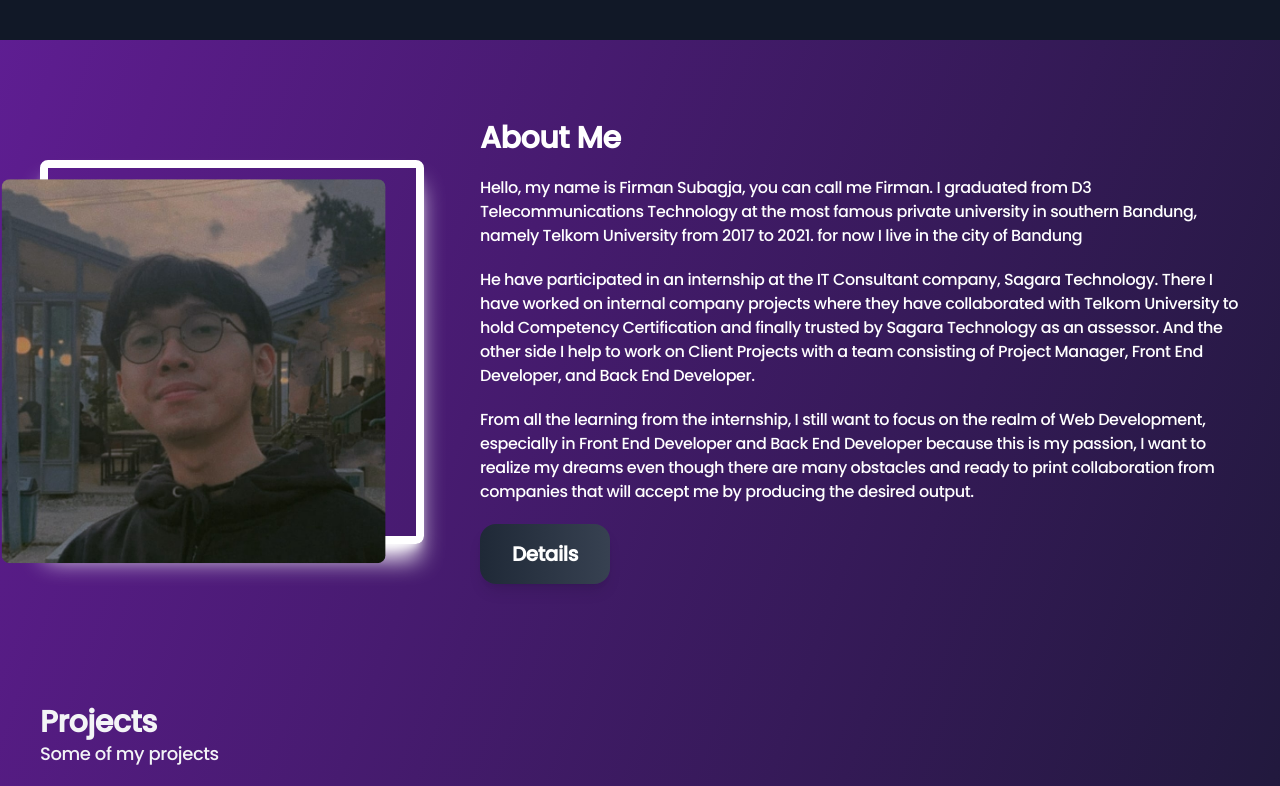
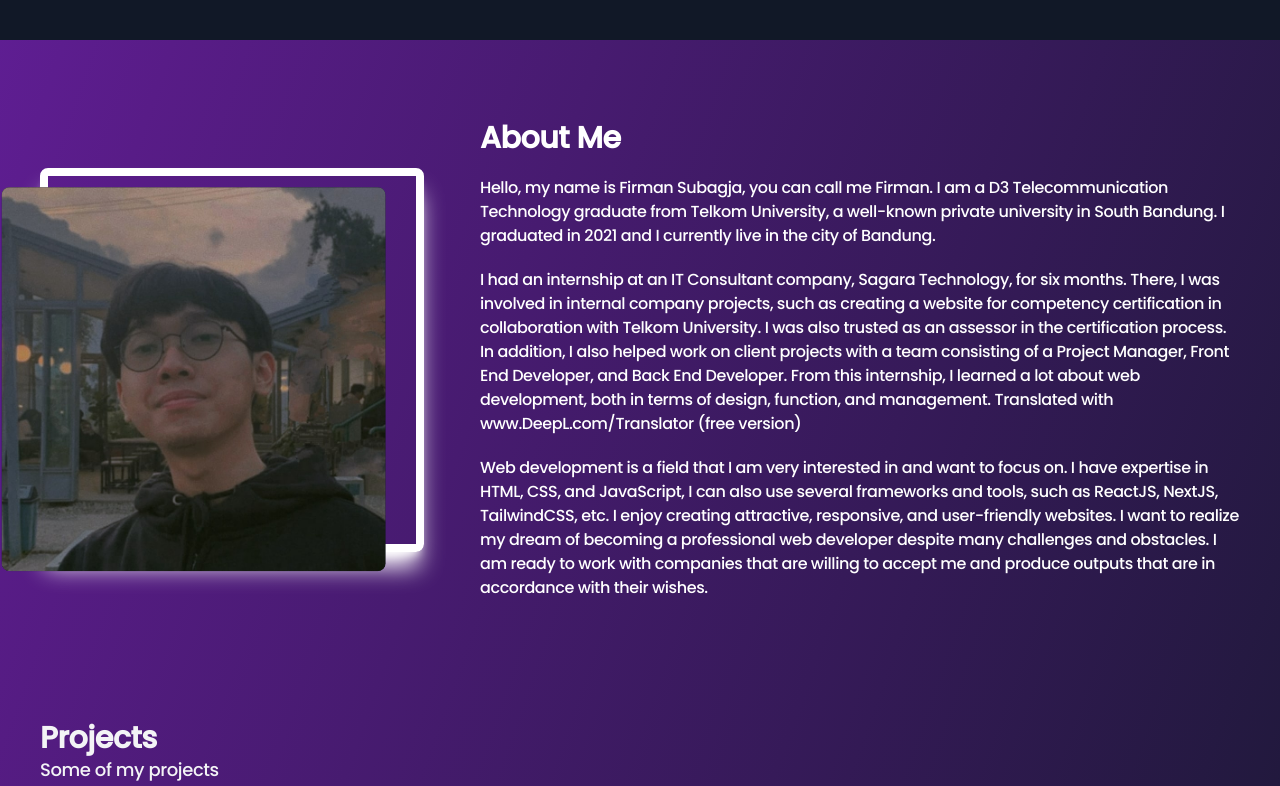
Before and after one commit to firmansubagjaa/firman-portfolio, a React (Vite) app: page / in a window 1280 px wide. Shown: the part 1656-2442 px from the top of the page. Built offline with nearby package versions, Linux system fonts and the light colour scheme.

Commit message:
fix: card in carousel and some change paragraph in section desc

```diff
--- a/src/components/ui/Description/Desc.tsx
+++ b/src/components/ui/Description/Desc.tsx
@@ -50,35 +50,37 @@ const Desc = () => {
         </div>
         <div>
           <p>
-            Hello, my name is Firman Subagja, you can call me Firman. I
-            graduated from D3 Telecommunications Technology at the most famous
-            private university in southern Bandung, namely Telkom University
-            from 2017 to 2021. for now I live in the city of Bandung
+            Hello, my name is Firman Subagja, you can call me Firman. I am a D3
+            Telecommunication Technology graduate from Telkom University, a
+            well-known private university in South Bandung. I graduated in 2021
+            and I currently live in the city of Bandung.
           </p>
         </div>
         <div>
           <p>
-            He have participated in an internship at the IT Consultant company,
-            Sagara Technology. There I have worked on internal company projects
-            where they have collaborated with Telkom University to hold
-            Competency Certification and finally trusted by Sagara Technology as
-            an assessor. And the other side I help to work on Client Projects
-            with a team consisting of Project Manager, Front End Developer, and
-            Back End Developer.
+            I had an internship at an IT Consultant company, Sagara Technology,
+            for six months. There, I was involved in internal company projects,
+            such as creating a website for competency certification in
+            collaboration with Telkom University. I was also trusted as an
+            assessor in the certification process. In addition, I also helped
+            work on client projects with a team consisting of a Project Manager,
+            Front End Developer, and Back End Developer. From this internship, I
+            learned a lot about web development, both in terms of design,
+            function, and management. Translated with www.DeepL.com/Translator
+            (free version)
           </p>
         </div>
         <div>
           <p>
-            From all the learning from the internship, I still want to focus on
-            the realm of Web Development, especially in Front End Developer and
-            Back End Developer because this is my passion, I want to realize my
-            dreams even though there are many obstacles and ready to print
-            collaboration from companies that will accept me by producing the
-            desired output.
+            Web development is a field that I am very interested in and want to
+            focus on. I have expertise in HTML, CSS, and JavaScript, I can also
+            use several frameworks and tools, such as ReactJS, NextJS,
+            TailwindCSS, etc. I enjoy creating attractive, responsive, and
+            user-friendly websites. I want to realize my dream of becoming a
+            professional web developer despite many challenges and obstacles. I
+            am ready to work with companies that are willing to accept me and
+            produce outputs that are in accordance with their wishes.
           </p>
-        </div>
-        <div>
-          <Button>Details</Button>
         </div>
       </div>
     </motion.section>
--- a/src/components/ui/Projects/index.tsx
+++ b/src/components/ui/Projects/index.tsx
@@ -68,14 +68,14 @@ const Projects: React.FC = () => {
                   initial={{ opacity: 0 }}
                   animate={{ opacity: 1 }}
                   transition={{ duration: 0.5, delay: i * 0.3 }}
-                  className="keen-slider__slide bg-gray-800 h-full flex flex-col justify-start rounded-2xl"
+                  className="keen-slider__slide bg-gray-800 h-[35rem] lg:h-full flex flex-col justify-start rounded-2xl"
                   key={item.id}
                 >
                   <figure>
                     <img
                       src={item.img}
                       alt={item.title}
-                      className="w-full h-[700px] object-cover"
+                      className="w-full h-[300px] lg:h-[700px] object-cover"
                     />
                   </figure>
                   <div className="p-5 flex flex-col gap-10 justify-between h-full">
--- a/src/components/ui/hero/Hero.tsx
+++ b/src/components/ui/hero/Hero.tsx
@@ -1,6 +1,5 @@
 import { motion } from "framer-motion";
 import Avatar from "../../../assets/png/man.png";
-import Button from "../button/Button";
 
 const Hero = () => {
   return (
@@ -57,7 +56,6 @@ const Hero = () => {
               opportunities
             </motion.p>
           </div>
-          <Button>Let's get started</Button>
         </div>
         <div className="order-first lg:order-last">
           <motion.div
```
